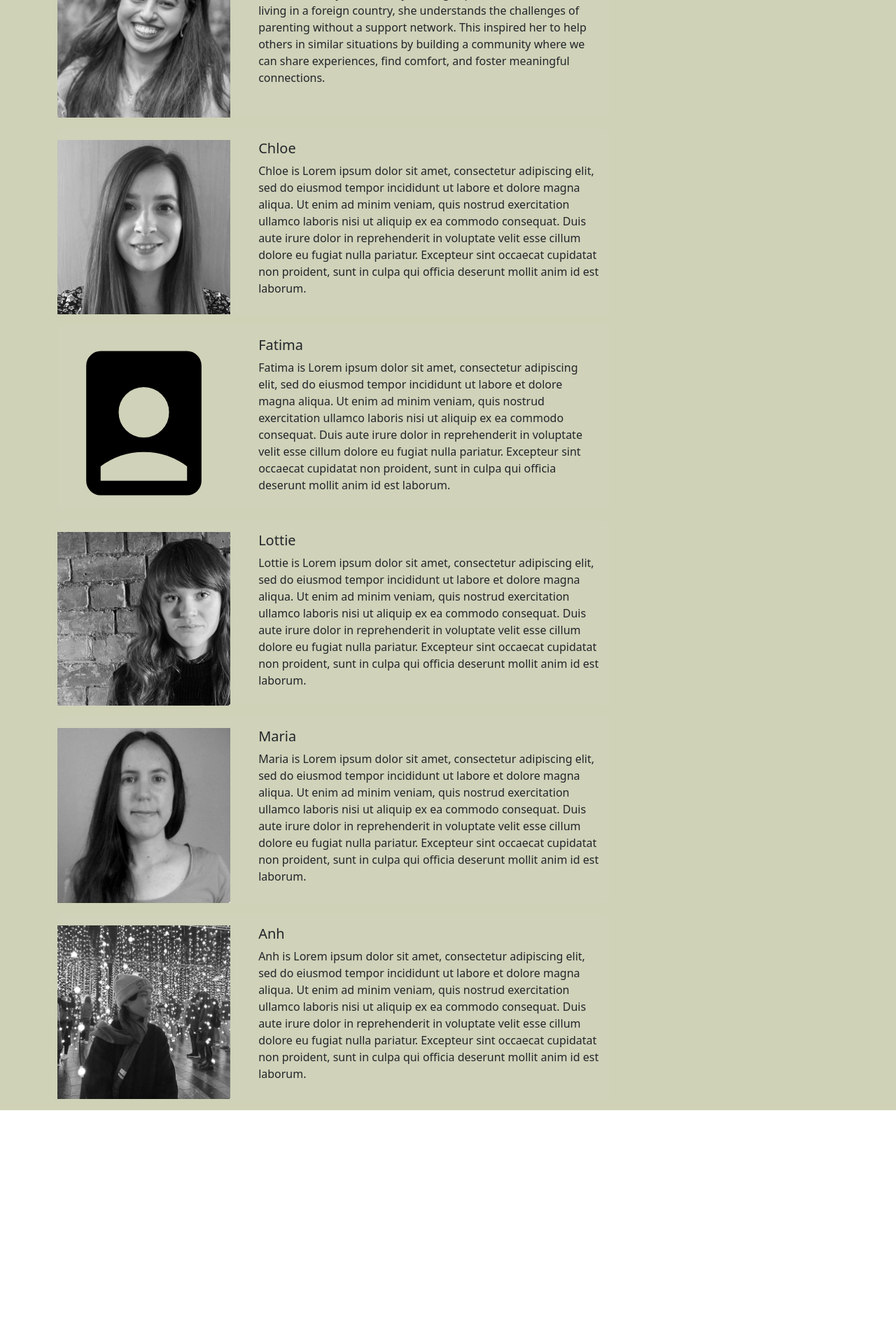
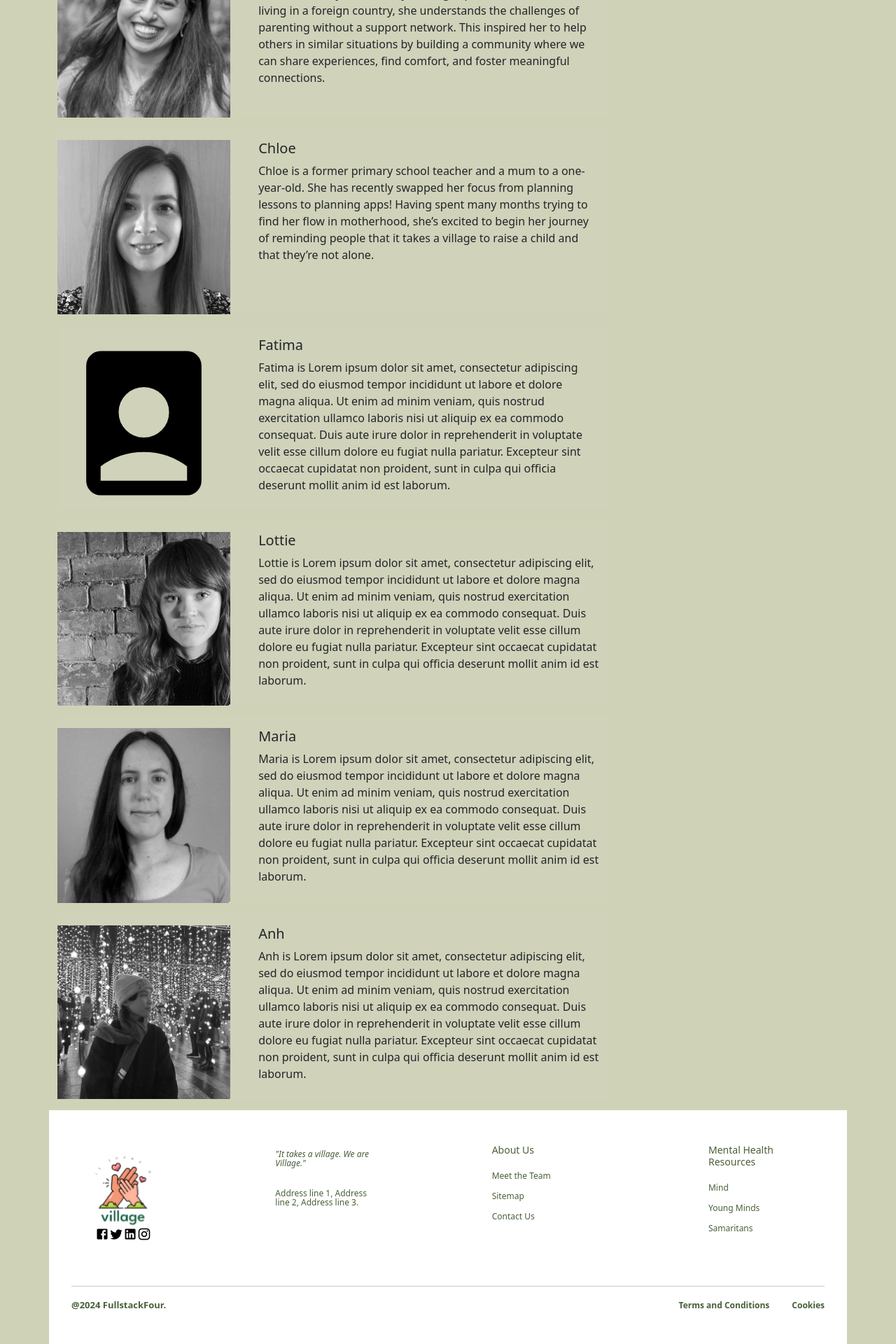
Before and after one commit to cactusballs/FullstackFour, a React (Vite) app in the folder client/: page /meet-the-team in a window 1280 px wide. Shown: the part 642-2562 px from the top of the page at 70% size. Before the commit the page ends 2228 px from the top, so only its background shows below. Built offline with nearby package versions, Linux system fonts and the light colour scheme.

Commit message:
bio from chloe added

```diff
--- a/client/src/App.jsx
+++ b/client/src/App.jsx
@@ -30,7 +30,7 @@ function App() {
             <>
 
             <MeetTheTeam />
-
+        <Footer/>
 
             </>
             } />
--- a/client/src/components/meet-the-team/MeetTheTeam.jsx
+++ b/client/src/components/meet-the-team/MeetTheTeam.jsx
@@ -29,7 +29,7 @@ const villageTeam = [
     fullName: "Chloe",
     portraitLink: chloeImg,
     autobiography:
-      "Chloe is Lorem ipsum dolor sit amet, consectetur adipiscing elit, sed do eiusmod tempor incididunt ut labore et dolore magna aliqua. Ut enim ad minim veniam, quis nostrud exercitation ullamco laboris nisi ut aliquip ex ea commodo consequat. Duis aute irure dolor in reprehenderit in voluptate velit esse cillum dolore eu fugiat nulla pariatur. Excepteur sint occaecat cupidatat non proident, sunt in culpa qui officia deserunt mollit anim id est laborum.",
+      "Chloe is a former primary school teacher and a mum to a one-year-old. She has recently swapped her focus from planning lessons to planning apps! Having spent many months trying to find her flow in motherhood, she’s excited to begin her journey of reminding people that it takes a village to raise a child and that they’re not alone."
   },
   {
     fullName: "Fatima",
```
